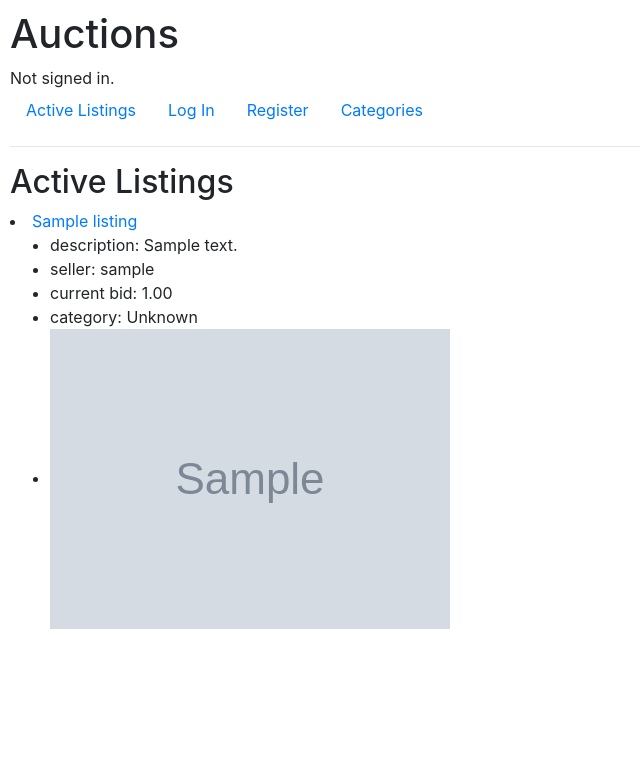
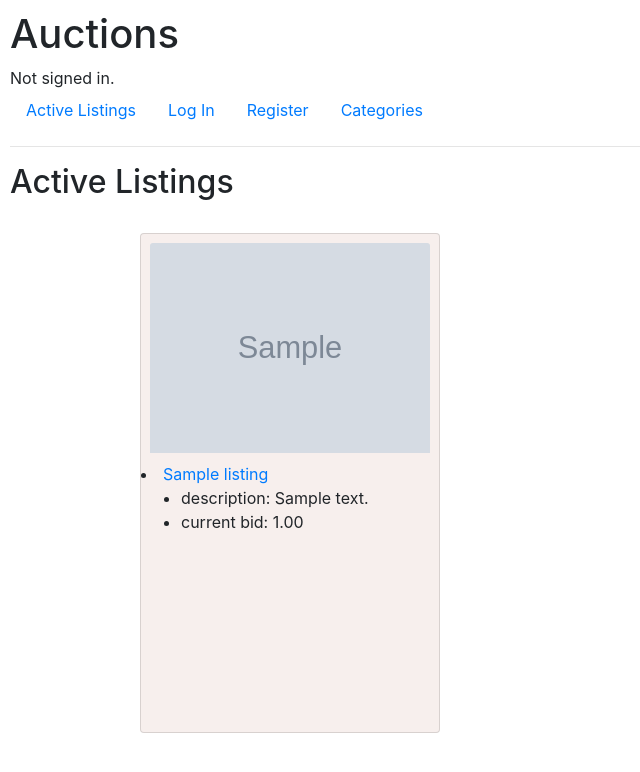
Before and after one commit to boshhy/Commerce, a Django app: page / in a window 1280 px wide. Shown: the top 772 px of the page, without its empty margins (0-640 px from the left). Run offline with Django 3.2, Linux system fonts and the light colour scheme; tables that the repository leaves empty hold one stand-in row (values such as "Sample post"); grey boxes marked "Sample" are stand-in pictures; some libraries are stand-ins or nearby versions.

Commit message:
added a container for the listings page

```diff
--- a/auctions/static/auctions/styles.css
+++ b/auctions/static/auctions/styles.css
@@ -29,3 +29,18 @@ table {
     padding-left: 5px;
     padding-right: 5px;
 }
+
+.imgbox {
+    width: 300px;
+    height: 300px;
+    border: 1px solid black;
+}
+
+.image_listing {
+    width: 94%;
+    margin-left: auto;
+    margin-right: auto;
+    margin-top: 9px;
+    margin-bottom: 9px;
+    display: block;
+}
--- a/auctions/templates/auctions/index.html
+++ b/auctions/templates/auctions/index.html
@@ -1,18 +1,28 @@
 {% extends "auctions/layout.html" %}
 
 {% block body %}
+<div class="center">
     <h2>Active Listings</h2>
-
-
+    <br>
+    <div class="container-fluid">
+        <div class="row" style="margin-left: 100px; margin-right: 100px;"">
             {% for listing in listings %}
+            <div class="center">
+            <div class="col-xl-3 center">
+                <div class="card center" style="width:300px; min-height: 500px; background-color: #f7efed;">
+                    {% if listing.imageURL %}
+                        <img class="image_listing card-img-top" src="{{ listing.imageURL }}" alt="No Image">
+                    {% endif %}
                     <li><a href="{% url 'listing' listing.id %}"> {{ listing.title }} </a></li>
                     <ul>
                         <li>description: {{ listing.description }}</li>
-            <li>seller: {{ listing.seller }}</li>
                         <li>current bid: {{ listing.current_bid }}</li>
-            <li>category: {{ listing.category }}</li>
-            <li><img src="{{ listing.imageURL }}"</li>
                     </ul>
-
+                </div><br>
+            </div>
+            </div>
             {% endfor %}
+        </div>
+    </div>
+</div>
 {% endblock %}
--- a/auctions/templates/auctions/layout.html
+++ b/auctions/templates/auctions/layout.html
@@ -6,6 +6,7 @@
         <title>{% block title %}Auctions{% endblock %}</title>
         <link rel="stylesheet" href="https://stackpath.bootstrapcdn.com/bootstrap/4.4.1/css/bootstrap.min.css" integrity="sha384-Vkoo8x4CGsO3+Hhxv8T/Q5PaXtkKtu6ug5TOeNV6gBiFeWPGFN9MuhOf23Q9Ifjh" crossorigin="anonymous">
         <link href="{% static 'auctions/styles.css' %}" rel="stylesheet">
+        <meta name="viewport" content="width=device-width, initial-scale=1">
     </head>
     <body>
         <h1>Auctions</h1>
--- a/auctions/templates/auctions/listing.html
+++ b/auctions/templates/auctions/listing.html
@@ -7,7 +7,7 @@
 
         <li><b>owner of this item is: </b>{{ listing.seller }}</li>
         <br>
-        <img src="{{ listing.imageURL }}">
+        <img src="{{ listing.imageURL }}" >
         <br>
         {% if user.is_authenticated %}
             {% if listing.seller == user %}
--- a/auctions/templates/auctions/watchlist.html
+++ b/auctions/templates/auctions/watchlist.html
@@ -1,7 +1,7 @@
 {% extends "auctions/layout.html" %}
 
 {% block body %}
-    <h4>Active:</h4> <br>
+    <h4>Active:</h4>
     {% for listing in watchlist %}
         <a href="{% url 'listing' listing.listings.id %}">{{ listing.listings.title }}</a><br>
     {% endfor %}
--- a/auctions/views.py
+++ b/auctions/views.py
@@ -78,6 +78,8 @@ def add_listing(request):
             description = form.cleaned_data["description"]
             starting_bid = form.cleaned_data["starting_bid"]
             imageURL = form.cleaned_data["imageURL"]
+            if not imageURL:
+                imageURL = "https://t3.ftcdn.net/jpg/04/34/72/82/360_F_434728286_OWQQvAFoXZLdGHlObozsolNeuSxhpr84.jpg"
             category = Category(name=form.cleaned_data["category"])
 
             if not Category.objects.filter(name=category):
```
Lines whose indentation alone changed are shown as unchanged.
